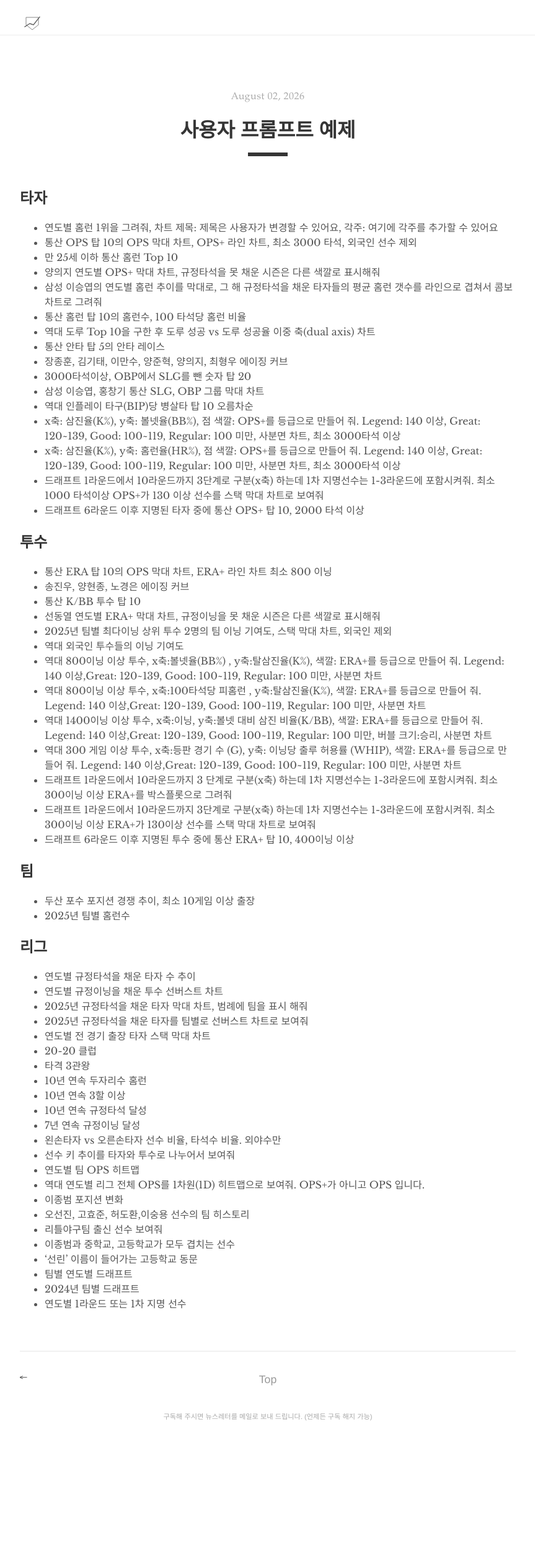
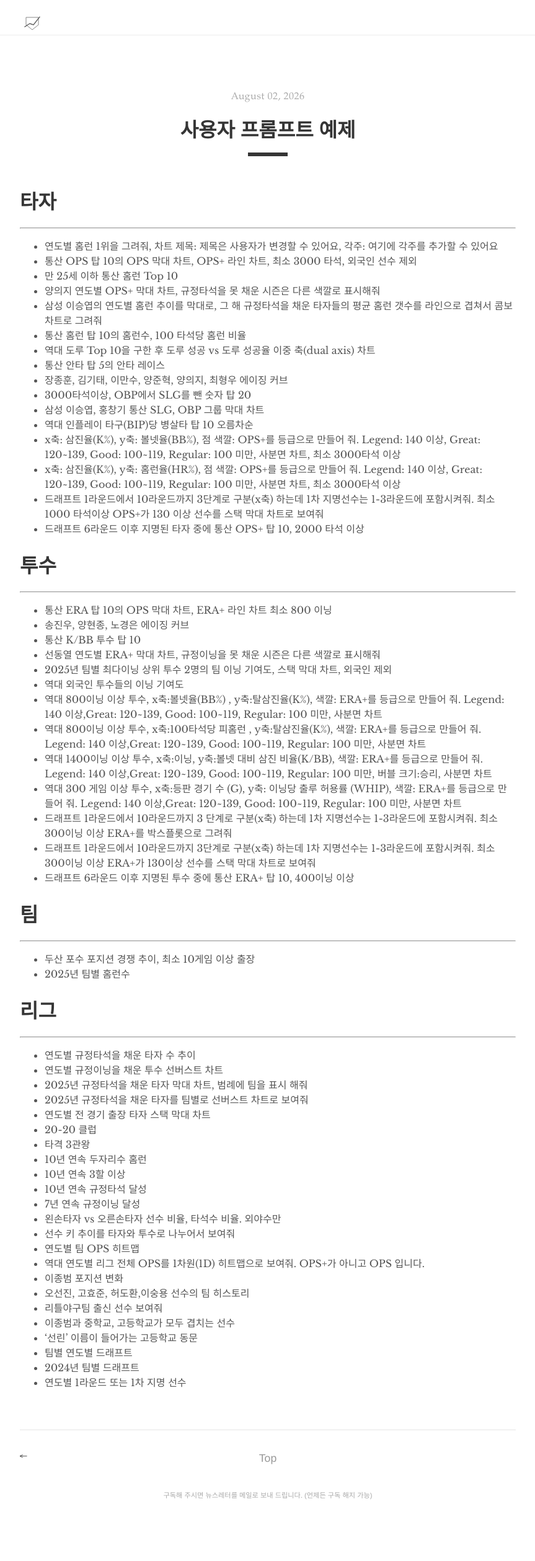
Before and after one commit to sylvakr/baseball-chart-blog, a Jekyll site: the page built from _posts/2026-08-02-user-prompts-examples.md, in a window 1280 px wide. Shown: the whole page at 62% size, without its empty margins (208-1071 px from the left). Built offline with Jekyll 4.4.1, drawn with Linux system fonts in a browser that asks for light colours; before the commit the page ends 2391 px from its top, so only the background shows below that.

Commit message:
vault backup: 2026-08-04 22:54:02

```diff
--- a/_posts/2026-08-02-user-prompts-examples.md
+++ b/_posts/2026-08-02-user-prompts-examples.md
@@ -5,7 +5,8 @@ sticky: true
 hidden: true
 ---
 
-## 타자
+# 타자
+<hr>
 - 연도별 홈런 1위을 그려줘, 차트 제목: 제목은 사용자가 변경할 수 있어요, 각주: 여기에 각주를 추가할 수 있어요
 - 통산 OPS 탑 10의 OPS 막대 차트, OPS+ 라인 차트, 최소 3000 타석, 외국인 선수 제외
 - 만 25세 이하 통산 홈런 Top 10
@@ -23,7 +24,8 @@ hidden: true
 - 드래프트 1라운드에서 10라운드까지 3단계로 구분(x축) 하는데 1차 지명선수는 1-3라운드에 포함시켜줘. 최소 1000 타석이상 OPS+가 130 이상 선수를 스택 막대 차트로 보여줘
 - 드래프트 6라운드 이후 지명된 타자 중에 통산 OPS+ 탑 10, 2000 타석 이상
 
-## 투수
+# 투수
+<hr>
 - 통산 ERA 탑 10의 OPS 막대 차트, ERA+ 라인 차트 최소 800 이닝
 - 송진우, 양현종, 노경은 에이징 커브
 - 통산 K/BB 투수 탑 10
@@ -38,11 +40,13 @@ hidden: true
 - 드래프트 1라운드에서 10라운드까지 3단계로 구분(x축) 하는데 1차 지명선수는 1-3라운드에 포함시켜줘. 최소 300이닝 이상 ERA+가 130이상 선수를 스택 막대 차트로 보여줘
 - 드래프트 6라운드 이후 지명된 투수 중에 통산 ERA+ 탑 10, 400이닝 이상
 
-## 팀
+# 팀
+<hr>
 - 두산 포수 포지션 경쟁 추이, 최소 10게임 이상 출장
 - 2025년 팀별 홈런수
 
-## 리그
+# 리그
+<hr>
 - 연도별 규정타석을 채운 타자 수 추이
 - 연도별 규정이닝을 채운 투수 선버스트 차트
 - 2025년 규정타석을 채운 타자 막대 차트, 범례에 팀을 표시 해줘
```
Also changed, not shown: .obsidian/workspace.json.
